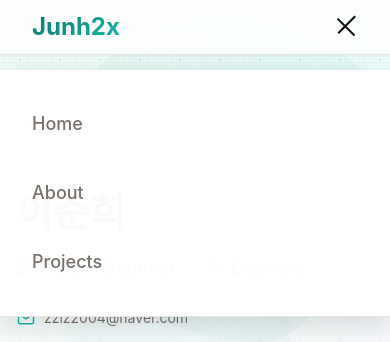
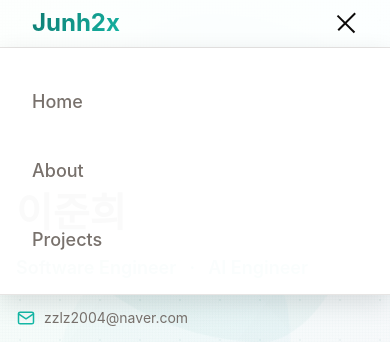
Before and after one commit to Junh2x/Junh2x.github.io, a plain HTML site: page index.html in a window 390 px wide. Both pictures are taken after a click on the element 346 px from the left and 27 px from the top of the page. Shown: the top 342 px of the page. Drawn offline with Linux system fonts and the light colour scheme; a web font is replaced by a local one.

Commit message:
design: 모바일 nav 위치 조정

```diff
--- a/styles.css
+++ b/styles.css
@@ -74,6 +74,7 @@ body::before {
 /* Navigation */
 .nav {
     position: fixed;
+    height: 3rem;
     top: 0;
     left: 0;
     right: 0;
@@ -1265,7 +1266,7 @@ body::before {
     .nav-links {
         display: none;
         position: fixed;
-        top: 70px;
+        top: 3rem;
         left: 0;
         right: 0;
         background: rgba(255, 255, 255, 0.98);
```
